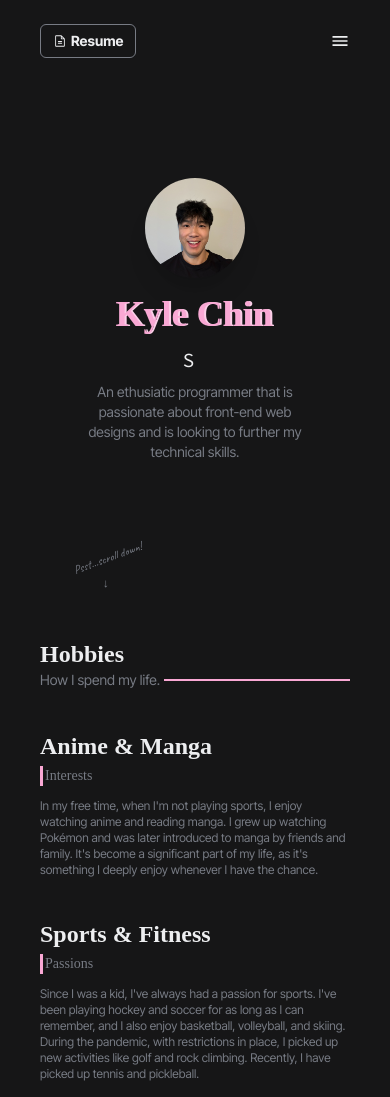
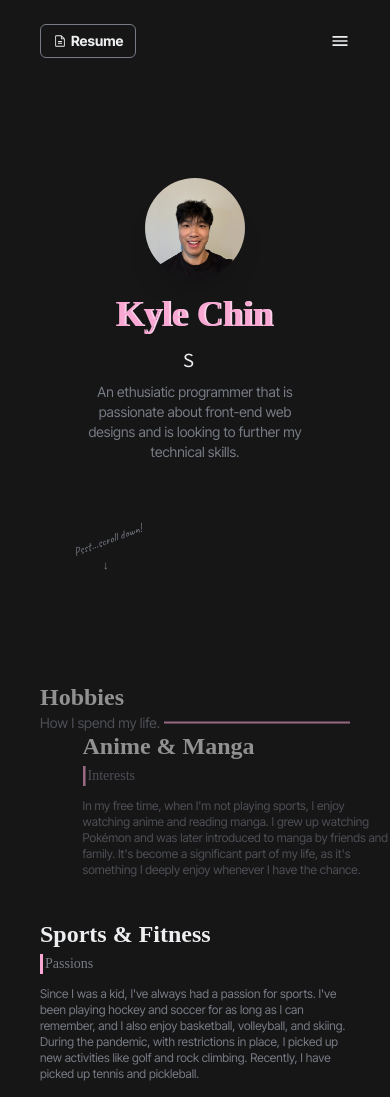
Before and after one commit to MoleXprof/MoleXprof.github.io, a Next.js app: page / in a window 390 px wide. Shown: the top 1097 px of the page. Built offline with nearby package versions, Linux system fonts and the light colour scheme; a web font is replaced by a local one.

Commit message:
simple animations

```diff
--- a/components/about.tsx
+++ b/components/about.tsx
@@ -1,7 +1,7 @@
 const About = () => {
     return (
         <div className="w-full py-4 md:py-8 flex flex-col gap-10 md:gap-20" id="about">
-            <div>
+            <div className="autoVerticalScroll">
                 <h2 className="text-2xl md:text-5xl font-bold font-header">
                     {"Hobbies"}
                 </h2>
@@ -13,7 +13,7 @@ const About = () => {
                 </div>
             </div>
 
-            <div className="flex flex-col md:flex-row justify-between md:items-center gap-3 md:gap-0">
+            <div className="flex flex-col md:flex-row justify-between md:items-center gap-3 md:gap-0 autoRightHorizontalScroll">
                 <div className="flex flex-col gap-1 md:hidden">
                     <h2 className="text-2xl font-bold font-header">
                         {"Anime & Manga"}
@@ -47,7 +47,7 @@ const About = () => {
                 </div>
             </div>
 
-            <div className="flex flex-col md:flex-row justify-between md:items-center gap-3 md:gap-0">
+            <div className="flex flex-col md:flex-row justify-between md:items-center gap-3 md:gap-0 autoLeftHorizontalScroll">
                 <div className="flex flex-col gap-1 md:gap-2">
                     <h2 className="text-2xl md:text-4xl font-bold font-header">
                         {"Sports & Fitness"}
--- a/components/contact.tsx
+++ b/components/contact.tsx
@@ -4,7 +4,7 @@ import { FaRegPaperPlane } from "react-icons/fa";
 
 const Contact = () => {
     return (
-        <div className="flex flex-col gap-3 md:gap-8 text-center items-center pt-5 md:pt-10 pb-24 md:pb-32 relative" id="contact">
+        <div className="flex flex-col gap-3 md:gap-8 text-center items-center pt-5 md:pt-10 pb-24 md:pb-32 relative autoAppear" id="contact">
             <div>
                 <h3 className="text-2xl md:text-5xl font-semibold font-header">
                     {"Get in touch"}
--- a/components/education.tsx
+++ b/components/education.tsx
@@ -2,7 +2,7 @@ import Image from "next/image";
 
 const Education = () => {
     return (
-        <div className="py-16 md:py-24" id="education">
+        <div className="py-16 md:py-24 autoAppear" id="education">
             {/* mobile view */}
             <div className="md:hidden flex items-start gap-1">
                 <Image
--- a/components/experience.tsx
+++ b/components/experience.tsx
@@ -12,7 +12,7 @@ const Experience = () => {
     }
 
     return (
-        <div id="experience">
+        <div className="autoVerticalScroll" id="experience">
             <div className="py-4 md:py-8">
                 <h2 className="text-2xl md:text-5xl font-bold font-header">
                     {"Experience"}
@@ -112,7 +112,7 @@ const Experience = () => {
                 </div>
             </div>
 
-            <div className="flex justify-between items-center py-10">
+            <div className="flex justify-between items-center py-10 autoAppear">
                 <div>
                     <h3 className="text-sm md:text-lg font-semibold">
                         {"To learn more"}
--- a/components/hero.tsx
+++ b/components/hero.tsx
@@ -46,7 +46,7 @@ const Hero = () => {
             </div>
         </div>
 
-        <div className="absolute text-text-body text-xs md:text-base left-[2rem] bottom-0 md:left-[3rem] font-written">
+        <div className="absolute text-text-body text-xs md:text-base left-[2rem] bottom-0 md:left-[3rem] font-written animate-bounce">
             <p className="rotate-[340deg]">{"Psst...scroll down!"}</p>
             <div className="rotate-90 mt-10">
                 <span aria-hidden="true" className="h-full font-bold"> &rarr;</span>
--- a/components/projects.tsx
+++ b/components/projects.tsx
@@ -2,7 +2,7 @@ import ImageCard from "./imageCard";
 
 const Projects = () => {
     return (
-        <div className="py-5 md:py-10" id="projects">
+        <div className="py-5 md:py-10 autoVerticalScroll" id="projects">
             <h2 className="text-2xl md:text-5xl font-bold font-header">
                 {"Works"}
             </h2>
--- a/styles/globals.css
+++ b/styles/globals.css
@@ -20,3 +20,69 @@
 .hyperlink {
     @apply cursor-pointer text-pink-300 hover:text-pink-200;
 }
+
+.autoVerticalScroll {
+    animation: autoVerticalScrollAnimation linear;
+    animation-timeline: view();
+    animation-range: entry 0% cover 40%;
+}
+
+@keyframes autoVerticalScrollAnimation {
+    from {
+        opacity: 0;
+        transform: translateY(100px);
+    }
+    to {
+        opacity: 1;
+        transform: translateY(0px);
+    }
+}
+
+.autoLeftHorizontalScroll {
+    animation: autoLeftHorizontalScrollAnimation linear;
+    animation-timeline: view();
+    animation-range: entry 0% cover 40%;
+}
+
+@keyframes autoLeftHorizontalScrollAnimation {
+    from {
+        opacity: 0;
+        transform: translateX(-100px);
+    }
+    to {
+        opacity: 1;
+        transform: translateX(0px);
+    }
+}
+
+.autoRightHorizontalScroll {
+    animation: autoRightHorizontalScrollAnimation linear;
+    animation-timeline: view();
+    animation-range: entry 0% cover 20%;
+}
+
+@keyframes autoRightHorizontalScrollAnimation {
+    from {
+        opacity: 0;
+        transform: translateX(100px);
+    }
+    to {
+        opacity: 1;
+        transform: translateX(0px);
+    }
+}
+
+.autoAppear {
+    animation: autoAppearAnimation linear;
+    animation-timeline: view();
+    animation-range: entry 0% cover 40%;
+}
+
+@keyframes autoAppearAnimation {
+    from {
+        opacity: 0;
+    }
+    to {
+        opacity: 1;
+    }
+}
```
Lines whose indentation alone changed are shown as unchanged.
